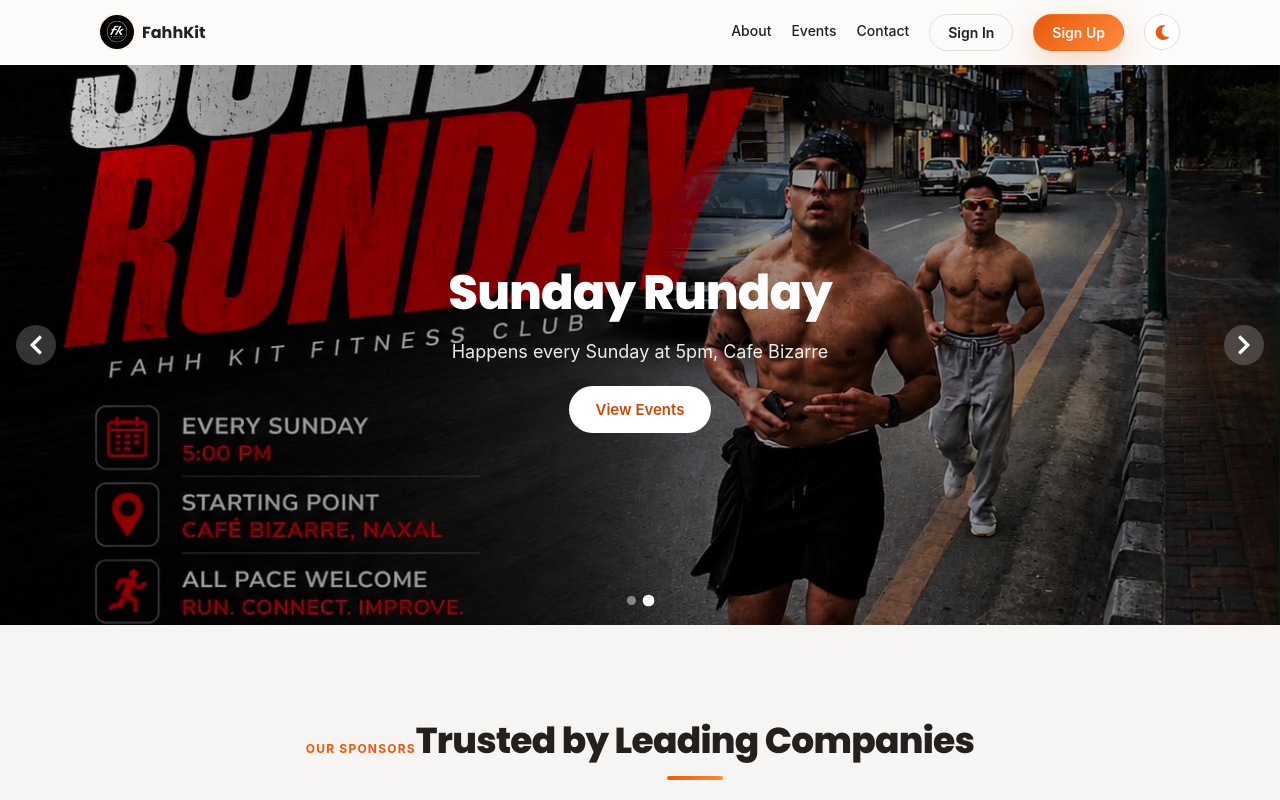
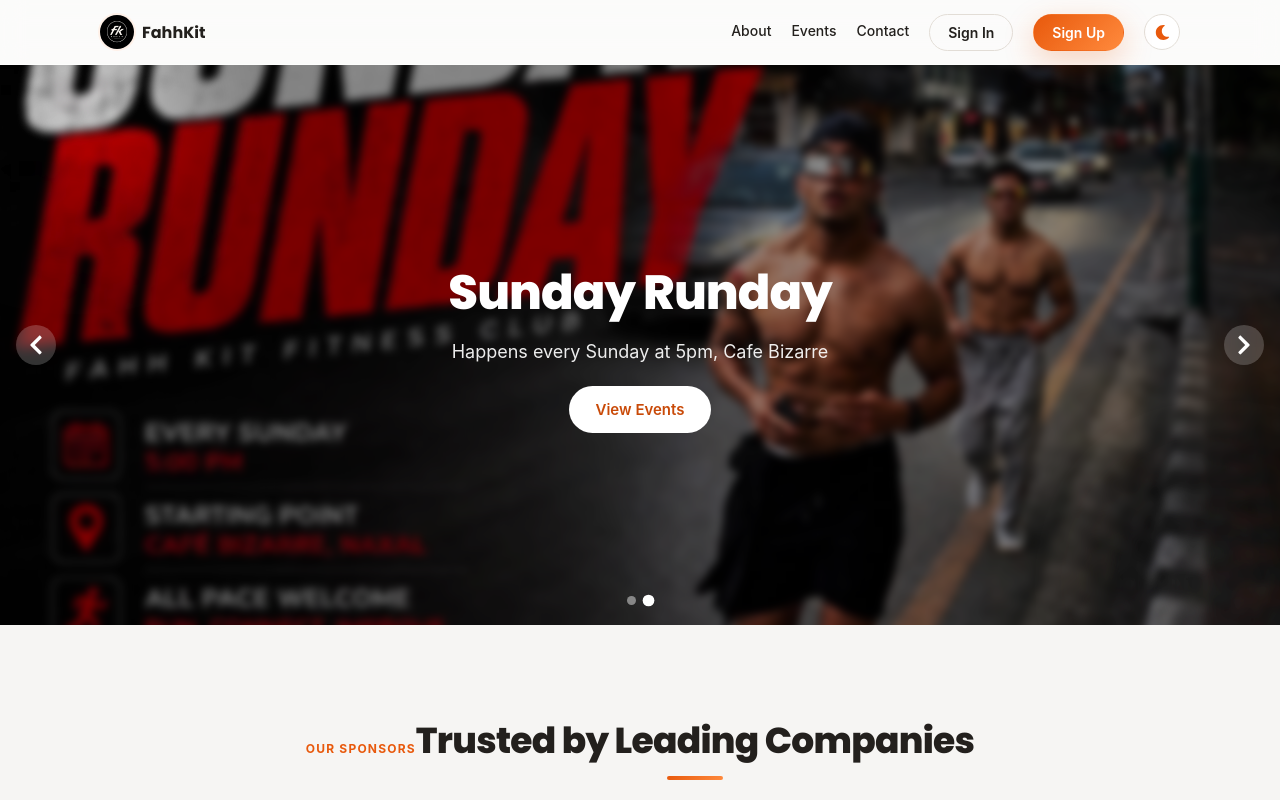
Before and after one commit to Jojan3990/fahhkit-frontend, a React (Vite) app: page / in a window 1280 px wide. Shown: the top 800 px of the page. Built offline with nearby package versions, Linux system fonts and the light colour scheme.

Commit message:
fix: Carousel changes

```diff
--- a/src/components/Carousel.css
+++ b/src/components/Carousel.css
@@ -18,6 +18,19 @@
   justify-content: center;
   padding: 32px;
   overflow: hidden;
+}
+
+.carousel-slide-bg {
+  position: absolute;
+  inset: 0;
+  filter: blur(4px);
+  transform: scale(1.08);
+}
+
+.carousel-slide-scrim {
+  position: absolute;
+  inset: 0;
+  background: rgba(0, 0, 0, 0.4);
 }
 
 .carousel-blob {
--- a/src/components/Carousel.jsx
+++ b/src/components/Carousel.jsx
@@ -45,22 +45,27 @@
     <div className="carousel" onMouseEnter={() => clearInterval(timerRef.current)} onMouseLeave={restartTimer}>
       <div className="carousel-track" style={{ transform: `translateX(-${index * 100}%)` }}>
         {slides.map((slide, i) => (
+          <div className="carousel-slide" key={i}>
             <div
-            className="carousel-slide"
+              className="carousel-slide-bg"
               style={{
-              background: slide.image
-                ? `linear-gradient(rgba(0, 0, 0, 0.35), rgba(0, 0, 0, 0.35)), url(${slide.image}) center/cover no-repeat`
-                : slide.gradient,
+                background: slide.image ? `url(${slide.image}) center/cover no-repeat` : slide.gradient,
               }}
-            key={i}
-          >
+            />
+            <div className="carousel-slide-scrim" />
             <span className="carousel-blob carousel-blob-a" aria-hidden="true" />
             <span className="carousel-blob carousel-blob-b" aria-hidden="true" />
             <div className="carousel-content" key={i === index ? `active-${index}` : `idle-${i}`}>
+              {slide.content ? (
+                slide.content
+              ) : (
+                <>
                   {slide.emoji && <span className="carousel-emoji">{slide.emoji}</span>}
                   <h2>{slide.title}</h2>
                   <p>{slide.subtitle}</p>
                   {slide.cta}
+                </>
+              )}
             </div>
           </div>
         ))}
--- a/src/components/NextEventBanner.css
+++ b/src/components/NextEventBanner.css
@@ -1,25 +1,3 @@
-.next-event-banner {
-  position: relative;
-  min-height: 320px;
-  display: flex;
-  align-items: flex-end;
-  overflow: hidden;
-}
-
-.next-event-bg {
-  position: absolute;
-  inset: 0;
-  width: 100%;
-  height: 100%;
-  object-fit: cover;
-}
-
-.next-event-scrim {
-  position: absolute;
-  inset: 0;
-  background: linear-gradient(to top, rgba(0, 0, 0, 0.82) 0%, rgba(0, 0, 0, 0.35) 55%, rgba(0, 0, 0, 0.1) 100%);
-}
-
 .next-event-inner {
   position: relative;
   padding: 32px 24px 40px;
--- a/src/components/NextEventBanner.jsx
+++ b/src/components/NextEventBanner.jsx
@@ -1,4 +1,3 @@
-/* eslint-disable react/prop-types -- no prop-types dependency in this project */
 import { Link } from "react-router-dom";
 import { EVENT_TYPE_LABELS, formatDate } from "../utils/events";
 import { resolveFileUrl } from "../api/client";
@@ -9,17 +8,14 @@
   return `https://picsum.photos/seed/${seed}/1600/700`;
 }
 
-export default function NextEventBanner({ event }) {
-  if (!event) return null;
-
+export function eventToSlide(event, isNext) {
   const image = event.eventImageUrl1 ? resolveFileUrl(event.eventImageUrl1) : randomPhotoFor(event);
 
-  return (
-    <section className="next-event-banner" data-aos="fade-down">
-      <img src={image} alt="" className="next-event-bg" />
-      <div className="next-event-scrim" />
-      <div className="section-inner next-event-inner">
-        <span className="next-event-tag">Next Up</span>
+  return {
+    image,
+    content: (
+      <div className="next-event-inner">
+        <span className="next-event-tag">{isNext ? "Next Up" : "Upcoming"}</span>
         <span className="next-event-type">{EVENT_TYPE_LABELS[event.type] || event.type}</span>
         <h2 className="next-event-title">{event.name}</h2>
         <p className="next-event-meta">
@@ -30,6 +26,6 @@
           View Details
         </Link>
       </div>
-    </section>
-  );
+    ),
+  };
 }
--- a/src/pages/LandingPage.jsx
+++ b/src/pages/LandingPage.jsx
@@ -3,7 +3,7 @@
 import Navbar from "../components/Navbar";
 import Carousel from "../components/Carousel";
 import SectionTitle from "../components/SectionTitle";
-import NextEventBanner from "../components/NextEventBanner";
+import { eventToSlide } from "../components/NextEventBanner";
 import SponsorCarousel from "../components/SponsorCarousel";
 import Footer from "../components/Footer";
 import { getJson, resolveFileUrl } from "../api/client";
@@ -58,13 +58,13 @@
       .catch(() => {});
   }, [isAuthed]);
 
+  const slides = [...events.map((event, i) => eventToSlide(event, i === 0)), ...SLIDES];
+
   return (
     <div className="landing">
       <Navbar />
 
-      <NextEventBanner event={events[0]} />
-
-      <Carousel slides={SLIDES} />
+      <Carousel slides={slides} />
 
       <SponsorCarousel />
 
```
Lines whose indentation alone changed are shown as unchanged.
